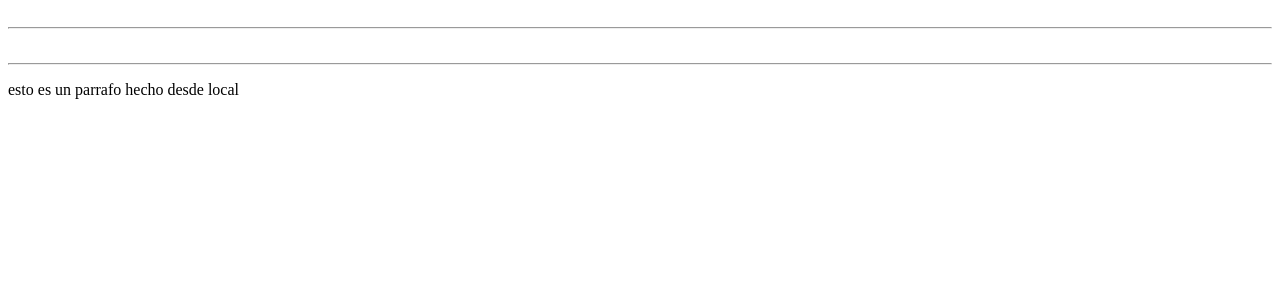
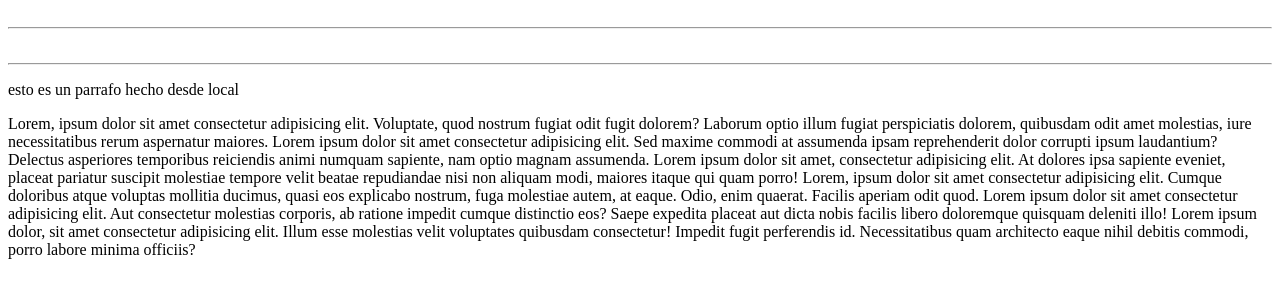
Before and after one commit to WashingtonOlmos/PruebasGit, a plain HTML site: page index.html in a window 1280 px wide. Shown: the part 79-376 px from the top of the page. Drawn offline with Linux system fonts and the light colour scheme.

Commit message:
se le agrega contenido a la pagina

```diff
--- a/index.html
+++ b/index.html
@@ -9,6 +9,12 @@
 <body>
     <h1>Este es el titulo principal</h1>
     <br><hr><br><hr>
-    <p>esto es un parrafo hecho desde local</p>
+    <p>esto es un parrafo hecho desde local </p>
+    <p>Lorem, ipsum dolor sit amet consectetur adipisicing elit. Voluptate, quod nostrum fugiat odit fugit dolorem? Laborum optio illum fugiat perspiciatis dolorem, quibusdam odit amet molestias, iure necessitatibus rerum aspernatur maiores.
+    Lorem ipsum dolor sit amet consectetur adipisicing elit. Sed maxime commodi at assumenda ipsam reprehenderit dolor corrupti ipsum laudantium? Delectus asperiores temporibus reiciendis animi numquam sapiente, nam optio magnam assumenda.
+    Lorem ipsum dolor sit amet, consectetur adipisicing elit. At dolores ipsa sapiente eveniet, placeat pariatur suscipit molestiae tempore velit beatae repudiandae nisi non aliquam modi, maiores itaque qui quam porro!
+    Lorem, ipsum dolor sit amet consectetur adipisicing elit. Cumque doloribus atque voluptas mollitia ducimus, quasi eos explicabo nostrum, fuga molestiae autem, at eaque. Odio, enim quaerat. Facilis aperiam odit quod.
+    Lorem ipsum dolor sit amet consectetur adipisicing elit. Aut consectetur molestias corporis, ab ratione impedit cumque distinctio eos? Saepe expedita placeat aut dicta nobis facilis libero doloremque quisquam deleniti illo!
+    Lorem ipsum dolor, sit amet consectetur adipisicing elit. Illum esse molestias velit voluptates quibusdam consectetur! Impedit fugit perferendis id. Necessitatibus quam architecto eaque nihil debitis commodi, porro labore minima officiis?</p>
 </body>
 </html>
```
